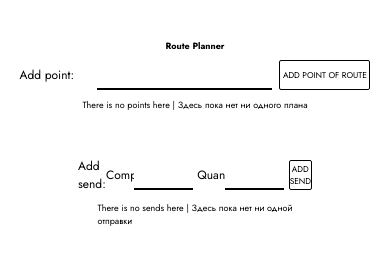
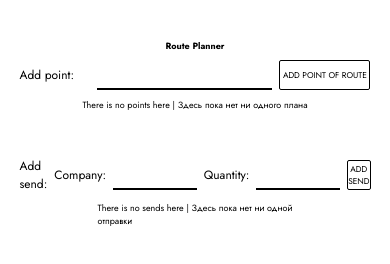
Before and after one commit to isergeich22/routeplanner, a plain HTML site: page index.html in a window 390 px wide. Drawn offline with Linux system fonts and the light colour scheme.

Commit message:
fixed add send action fields styles

```diff
--- a/styles.css
+++ b/styles.css
@@ -266,7 +266,7 @@ body {
         width: 100%;
     }
 
-    .addAction {
+    .addAction, .addSend {
         width: 90%;
     }
 
@@ -274,7 +274,7 @@ body {
         width: 80%;
     }
 
-    .addAction label {
+    .addAction label, .addSend label {
         width: 20%;
     }
 
```
